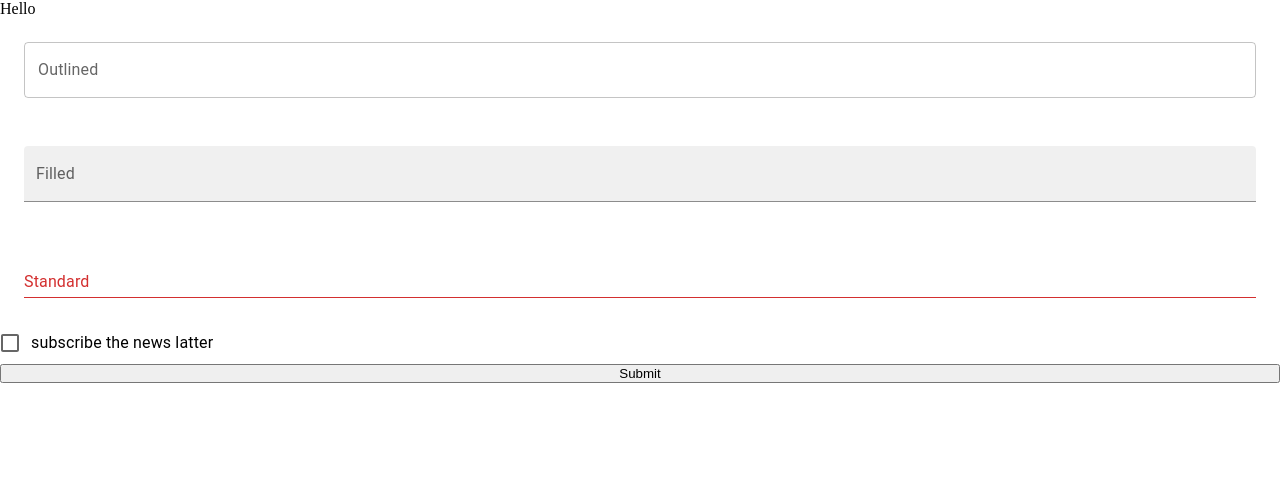
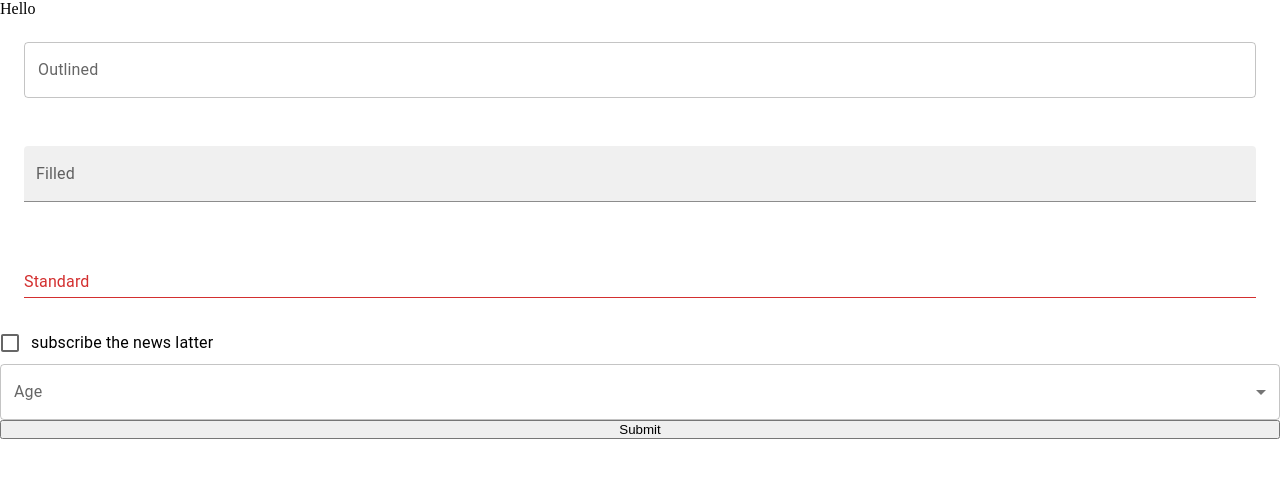
Before and after one commit to sharmasuper/MetrialUI_totrial, a React (Vite) app: page / in a window 1280 px wide. Shown: the top 478 px of the page. Built offline with nearby package versions, Linux system fonts and the light colour scheme.

Commit message:
Select metrial ui

```diff
--- a/src/Test.jsx
+++ b/src/Test.jsx
@@ -1,12 +1,13 @@
 import React, { useState } from 'react';
 import TextField from '@mui/material/TextField'
-import { Checkbox, FormControlLabel, FormGroup, Typography } from '@mui/material';
+import { Checkbox, FormControl, FormControlLabel, FormGroup, InputLabel, MenuItem, Select, Typography } from '@mui/material';
 function Test() {
    const [inputs,setInputs] = useState({
     name:"",
     email:"",
     passworld:"",
-    subscribe: false
+    subscribe: false,
+    age:0
    })
 
    const handleChange = (e) =>{
@@ -42,7 +43,21 @@ setInputs((pre)=>({
 
   }} />} label="subscribe the news latter" />
 </FormGroup>
-
+{/* select */}
+<FormControl fullWidth>
+  <InputLabel id="demo-simple-select-label">Age</InputLabel>
+  <Select
+    labelId="demo-simple-select-label"
+    name="age"
+    label="Age"
+    value={inputs.age || ''} // Ensure that the value matches one of the available options or use an empty string
+    onChange={handleChange}
+  >
+    <MenuItem value={10}>Ten</MenuItem>
+    <MenuItem value={20}>Twenty</MenuItem>
+    <MenuItem value={30}>Thirty</MenuItem>
+  </Select>
+</FormControl>
 
 
 
```
